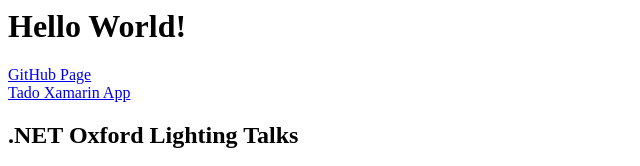
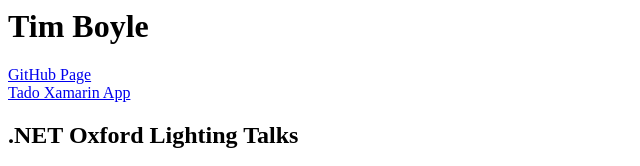
Before and after one commit to Timboski/Timboski.github.io, a plain HTML site: page index.html in a window 1280 px wide. Shown: the top 166 px of the page, without its empty margins (0-640 px from the left). Drawn offline with Linux system fonts and the light colour scheme.

Commit message:
Change page heading

```diff
--- a/index.html
+++ b/index.html
@@ -3,7 +3,7 @@
     <title>Tim Boyle</title>
   </head>
   <body>
-    <p><h1>Hello World!</h1></p>
+    <p><h1>Tim Boyle</h1></p>
     <p>
       <a href="https://github.com/Timboski" target="_blank">GitHub Page</a> <br />
       <a href="https://github.com/Timboski/TadoXamarinApp" target="_blank">Tado Xamarin App</a> <br />
```
